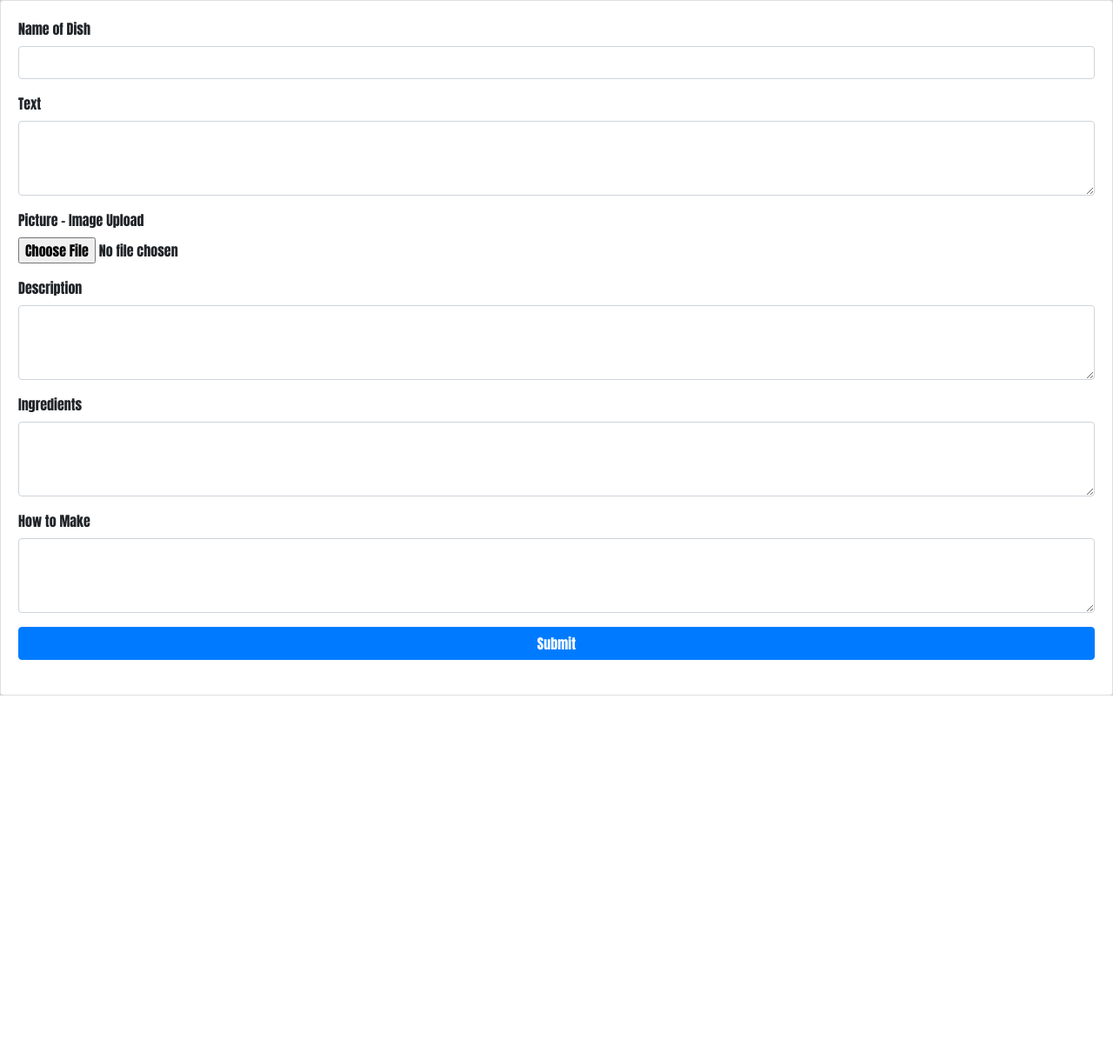
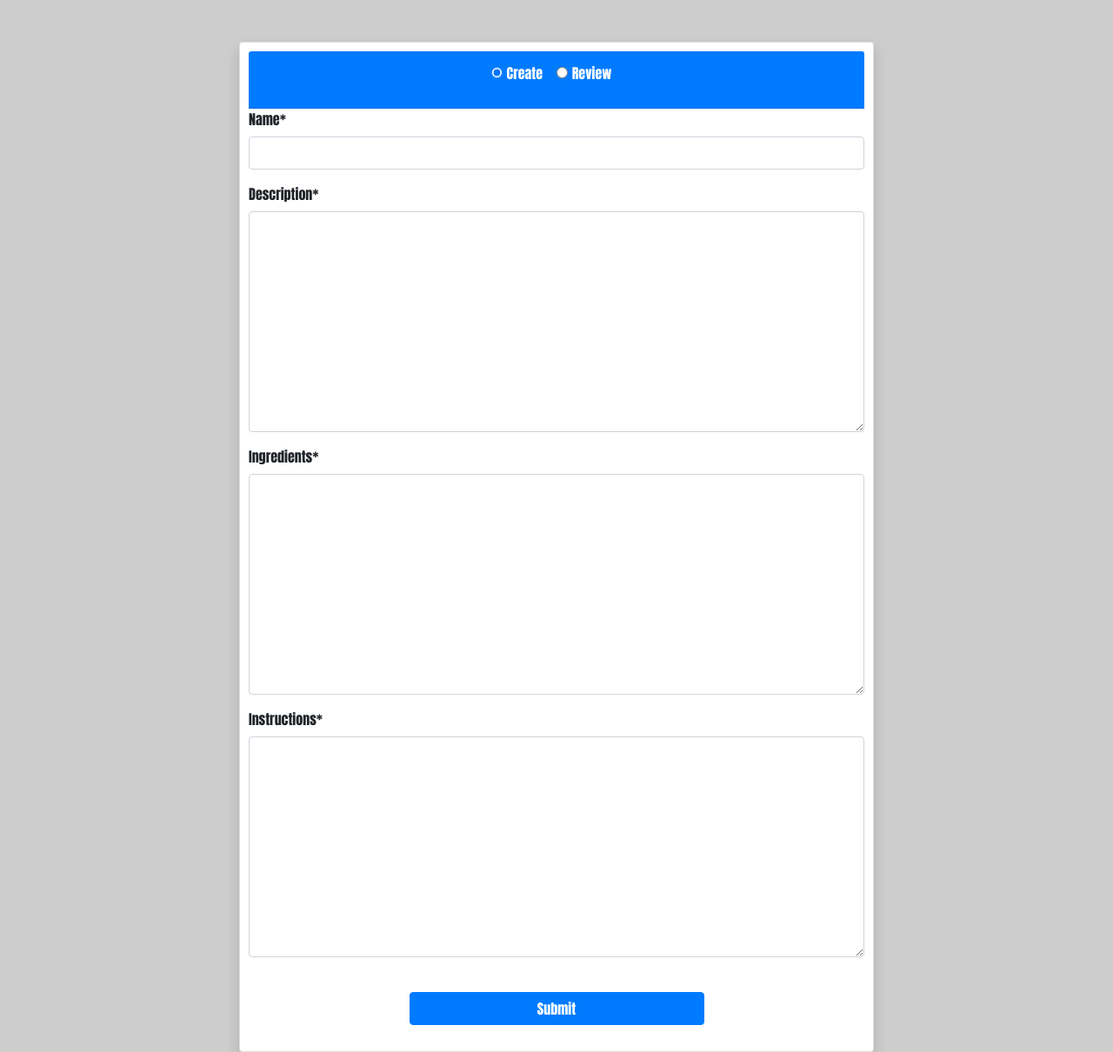
Before and after one commit to JAmcevoy/tiny-bites, a Django app: page /post_creation/ in a window 1280 px wide. Shown: the part 62-1272 px from the top of the page at 87% size. Before the commit the page ends 862 px from the top, so only its background shows below. Run offline with Django 4.2, Linux system fonts and the light colour scheme; some libraries are stand-ins or nearby versions.

Commit message:
enabled the form to create a post and with troubleshooting

```diff
--- a/feed/forms.py
+++ b/feed/forms.py
@@ -12,6 +12,7 @@ class PostFormCreate(forms.ModelForm):
     class Meta:
         model = Create
         fields = (
+            'name',
             'description',
             'ingredients',
             'instructions',
--- a/feed/templates/feed/post_creation.html
+++ b/feed/templates/feed/post_creation.html
@@ -1,42 +1,42 @@
 {% extends "base.html" %}
-{% load static %}
+{% load crispy_forms_tags %}
 
 {% block content %}
-
-
-<!-- Create Fields -->
-<div class="card" id="createFields">
-    <div class="card-body">
+<div class="container mt-5">
+    <div class="row justify-content-center">
+        <div class="col-md-8">
+            <div class="card shadow">
+                <div class="card-header bg-primary text-white text-center">
                     <div class="form-group">
-            <label for="dishName">Name of Dish</label>
-            <input type="text" class="form-control" id="dishName">
+                        <div class="form-check form-check-inline">
+                            <input class="form-check-input" type="radio" name="createReview" id="createRadio"
+                                value="create" checked>
+                            <label class="form-check-label" for="createRadio">Create</label>
                         </div>
-        <div class="form-group">
-            <label for="dishText">Text</label>
-            <textarea class="form-control" id="dishText" rows="3"></textarea>
+                        <div class="form-check form-check-inline">
+                            <input class="form-check-input" type="radio" name="createReview" id="reviewRadio"
+                                value="review">
+                            <label class="form-check-label" for="reviewRadio">Review</label>
                         </div>
-        <div class="form-group">
-            <label for="dishImage">Picture - Image Upload</label>
-            <input type="file" class="form-control-file" id="dishImage">
                     </div>
-        <div class="form-group">
-            <label for="dishDescription">Description</label>
-            <textarea class="form-control" id="dishDescription" rows="3"></textarea>
                 </div>
-        <div class="form-group">
-            <label for="dishIngredients">Ingredients</label>
-            <textarea class="form-control" id="dishIngredients" rows="3"></textarea>
+                <div>
+                    <form method="post" enctype="multipart/form-data" class="needs-validation" novalidate>
+                        {% csrf_token %}
+                        <div class="row">
+                            <div class="col-md-12">
+                                {{ form|crispy }}
                             </div>
-        <div class="form-group">
-            <label for="dishInstructions">How to Make</label>
-            <textarea class="form-control" id="dishInstructions" rows="3"></textarea>
                         </div>
+                        <div class="row justify-content-center mt-4">
+                            <div class="col-md-6">
                                 <button type="submit" class="btn btn-primary btn-block">Submit</button>
                             </div>
                         </div>
-
+                    </form>
+                </div>
+            </div>
+        </div>
+    </div>
+</div>
 {% endblock content %}
-
-{% block extras %}
-<script src="{% static 'js/create.js' %}"></script>
-{% endblock %}
--- a/feed/views.py
+++ b/feed/views.py
@@ -1,8 +1,9 @@
-from django.shortcuts import render, get_object_or_404
+from django.shortcuts import render, get_object_or_404, redirect
 from django.views import generic
 from django.contrib import messages
+from django.utils.text import slugify
 from .models import Create, Review, Comment
-from .forms import CommentForm
+from .forms import CommentForm, PostFormCreate
 
 
 # Create your views here.
@@ -46,4 +47,24 @@ def post_detail(request, slug):
 
 
 def post_creation(request):
-    return render(request, 'feed/post_creation.html')
+    if request.method == 'POST':
+        form = PostFormCreate(request.POST, request.FILES)
+        if form.is_valid():
+            new_post = form.save(commit=False)
+            new_post.author = request.user
+
+            # Generate unique slug
+            new_post.slug = slugify(new_post.name)
+
+            # Handle duplicate slugs
+            suffix = 1
+            while Create.objects.filter(slug=new_post.slug).exists():
+                new_post.slug = slugify(new_post.name) + '-' + str(suffix)
+                suffix += 1
+
+            new_post.save()
+
+            return redirect('post_detail', slug=new_post.slug)
+    else:
+        form = PostFormCreate()
+    return render(request, 'feed/post_creation.html', {'form': form})
--- a/static/css/style.css
+++ b/static/css/style.css
@@ -22,7 +22,7 @@ body {
 /* Cards Style */
 .card {
   width: 100%;
-  height: 25%;
+  padding: 10PX;
 }
 
 .dates-font {
--- a/templates/base.html
+++ b/templates/base.html
@@ -18,7 +18,7 @@
 
   <nav class="navbar navbar-expand-lg navbar-dark bg-primary">
     <div class="container">
-      <a class="navbar-brand" href="#">Little Bites</a>
+      <a class="navbar-brand" href="{% url 'home' %}">Little Bites</a>
       <button class="navbar-toggler" type="button" data-bs-toggle="collapse" data-bs-target="#navbarNav"
         aria-controls="navbarNav" aria-expanded="false" aria-label="Toggle navigation">
         <span class="navbar-toggler-icon"></span>
@@ -26,7 +26,7 @@
       <div class="collapse navbar-collapse" id="navbarNav">
         <ul class="navbar-nav mr-auto">
           <li class="nav-item active">
-            <a class="nav-link" href="#">Feed</a>
+            <a class="nav-link" href="{% url 'home' %}">Feed</a>
           </li>
           <li class="nav-item">
             <a class="nav-link" href="#">My Bites</a>
```
Lines whose indentation alone changed are shown as unchanged.
